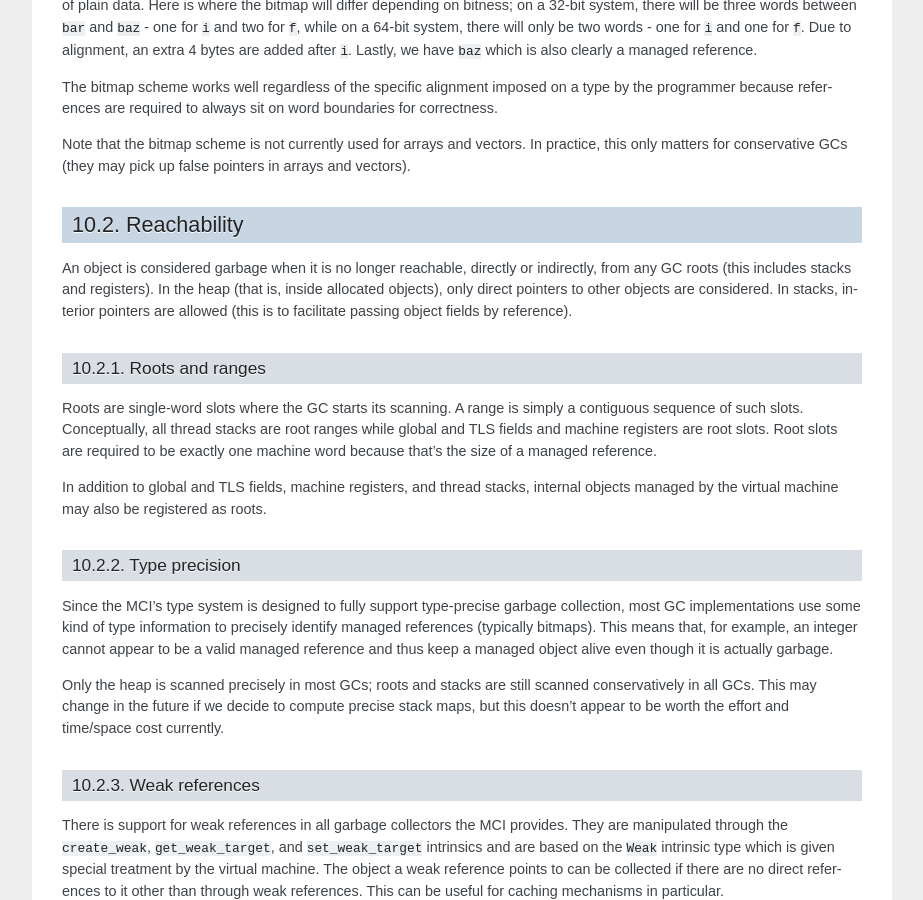
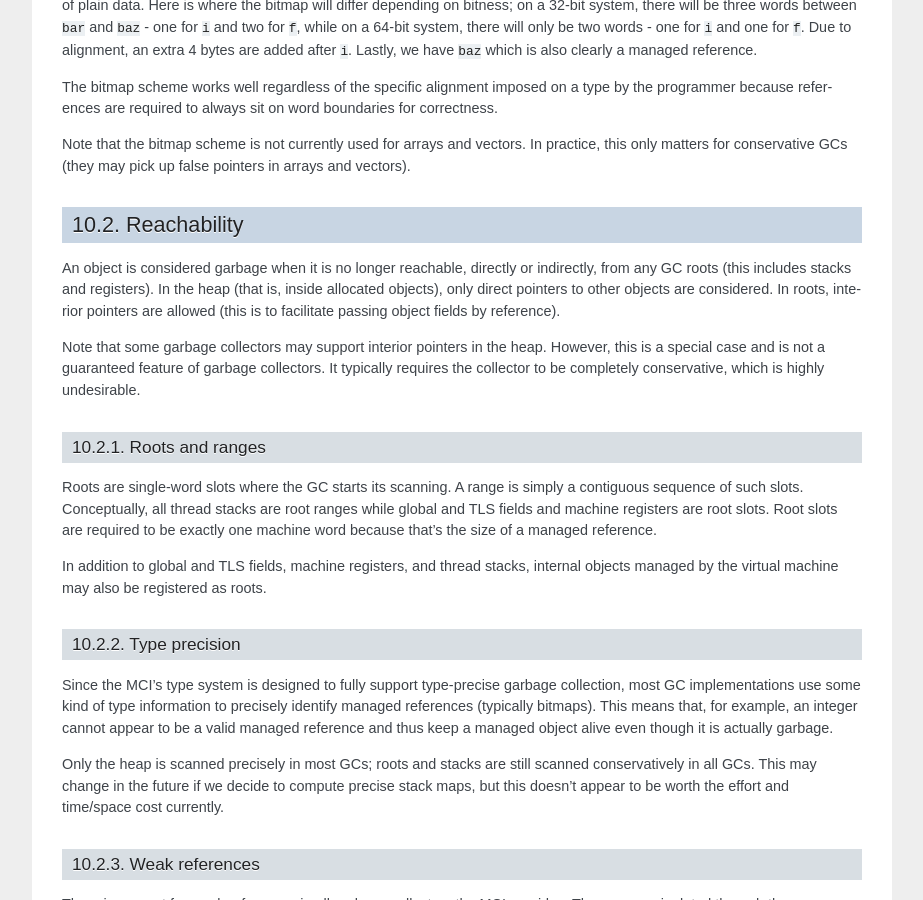
Before and after one commit to lycus/mci, a Sphinx documentation site: the page built from docs/garbage_collection.rst, in a window 1280 px wide and 900 px high, scrolled down 1401 px. Shown: the whole window, without its empty margins (198-1121 px from the left). Built offline with Sphinx 7.4.7, drawn with Linux system fonts in a browser that asks for light colours; some of the changed text lies outside the part shown.

Commit message:
Clarify the GC docs on interior pointers.

```diff
--- a/docs/garbage_collection.rst
+++ b/docs/garbage_collection.rst
@@ -99,8 +99,13 @@ Reachability
 An object is considered garbage when it is no longer reachable, directly or
 indirectly, from any GC roots (this includes stacks and registers). In the
 heap (that is, inside allocated objects), only direct pointers to other
-objects are considered. In stacks, interior pointers are allowed (this is to
+objects are considered. In roots, interior pointers are allowed (this is to
 facilitate passing object fields by reference).
+
+Note that some garbage collectors may support interior pointers in the heap.
+However, this is a special case and is not a guaranteed feature of garbage
+collectors. It typically requires the collector to be completely conservative,
+which is highly undesirable.
 
 Roots and ranges
 ----------------
@@ -230,6 +235,8 @@ D runtime garbage collector
     ``dgc``
 **Type precision**
     Conservative
+**Supports interior pointers**
+    Yes
 **Supports finalization**
     No
 **Is generational**
@@ -241,13 +248,15 @@ D runtime garbage collector
 **Uses barriers**
     No
 
-This GC uses druntime's built-in garbage collector implementation. It is
+This GC uses the D runtime library's built-in garbage collector. It is
 entirely conservative and makes no use of type information. It has no support
-for finalization due to limitations in druntime.
+for finalization due to limitations in D's runtime library.
 
 This GC is reasonably fast, but is geared towards native languages running in
 an uncooperative environment, and therefore doesn't make use of any of the
 information available for free in the MCI.
+
+This GC supports interior pointers in the heap.
 
 This is a stop-the-world collector with no support for parallel/concurrent GC.
 
@@ -258,6 +267,8 @@ Boehm-Demers-Weiser garbage collector
     ``boehm``
 **Type precision**
     Partially conservative
+**Supports interior pointers**
+    Partially
 **Supports finalization**
     Yes
 **Is generational**
@@ -271,6 +282,10 @@ Boehm-Demers-Weiser garbage collector
 
 This GC uses the Boehm-Demers-Weiser garbage collector (libgc). It has partial
 support for precise scanning using type bitmaps (only for structure types).
+
+This GC supports interior pointers in the heap. However, in structure types
+(which use type bitmaps), they are only picked up when assigned to fields that
+are considered GC-managed (i.e. fields of reference, array, or vector types).
 
 This GC is highly tuned through more than two centuries of development. It
 supports parallel marking and incremental collection.
```
